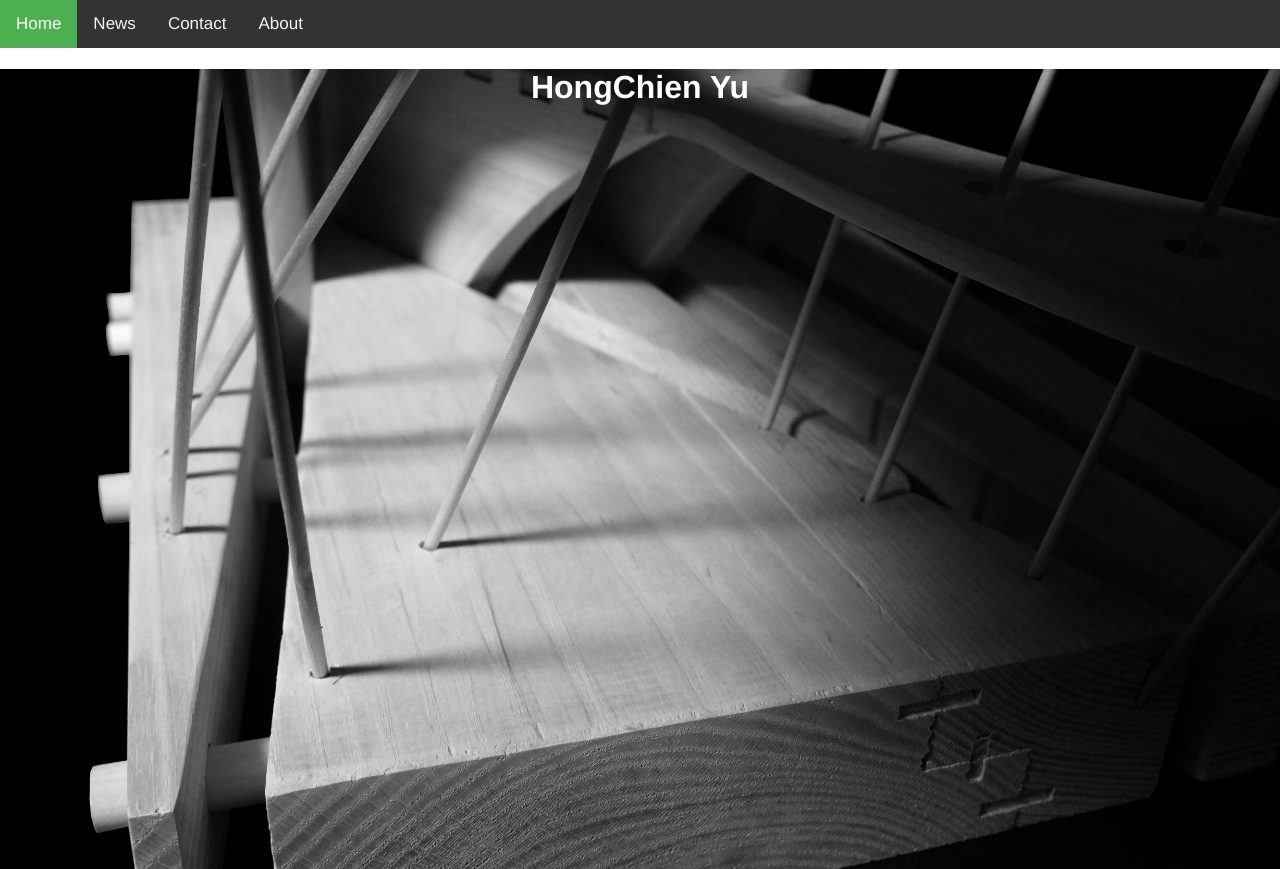
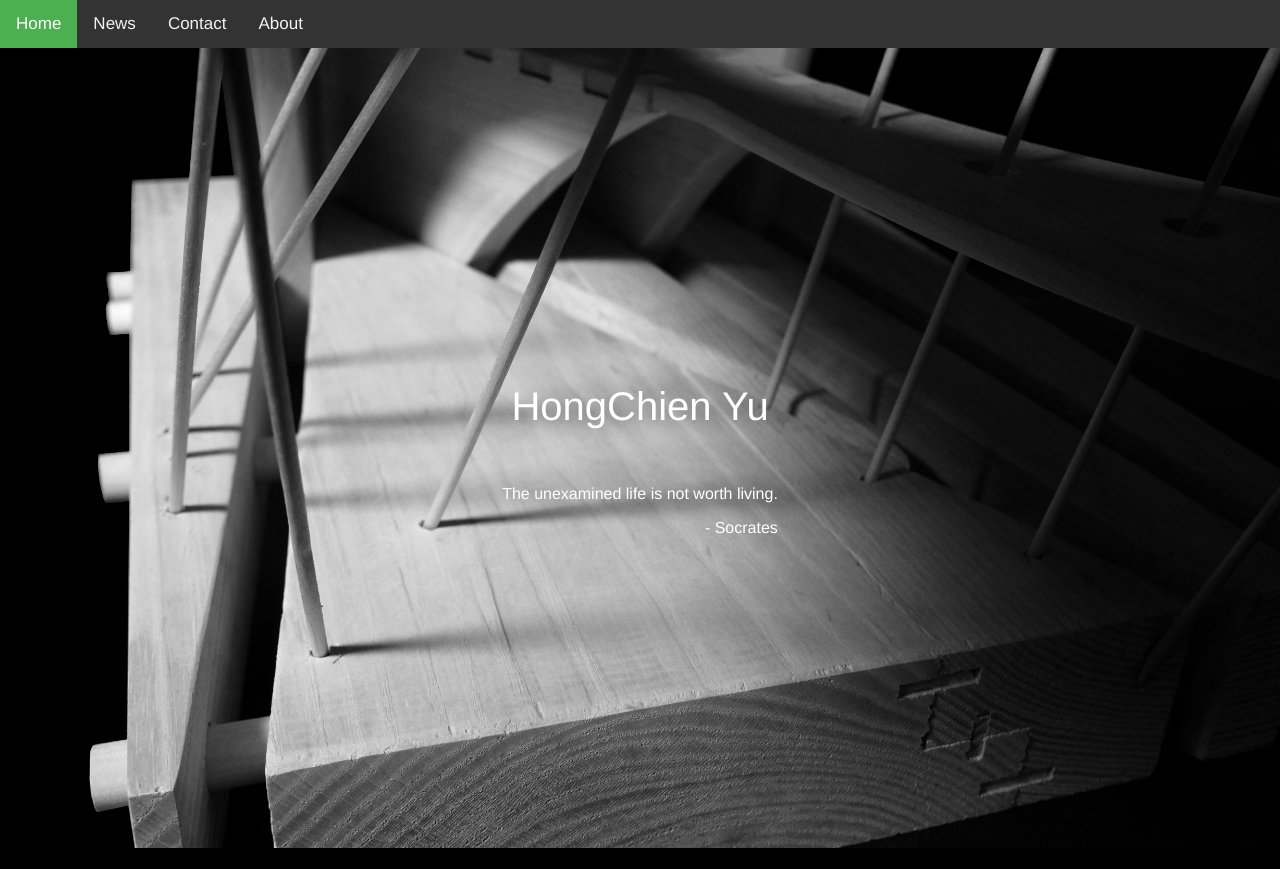
Before and after one commit to yuhongqian/myblog, a Django app: page /blog/ in a window 1280 px wide. After the commit the page ends 848 px from the top, so only its background shows below. Run offline with Django 3.2, Linux system fonts and the light colour scheme; parts of the project's set-up code (start-up, migrations or seed data) failed here and were passed over.

Commit message:
Added text to the homepage, still styling

```diff
--- a/myblog/blog/static/css/blog.css
+++ b/myblog/blog/static/css/blog.css
@@ -141,17 +141,32 @@ input[type=submit] {
     background-size: cover;
 }
 
-#content .home_title{
+#content .home_text{
 
-    text-align: center;
+    /* put the text in the center of the page */
+    height: 100%;
+    width: 100%;
+
 }
 
-#content .home_title h1{
+#content .home_text{
 
-    /* put the text in the center of the page */
-    top: 50%;
-    text-align: center;
+    height: 100%;
+
+    /* put the text in the center of the container */
+    display: flex;
+    flex-direction: column;
+    align-items: center;
+    justify-content: center;
 
     /* style the text */
     color: white;
 }
+
+#content .myname{
+    font-size: 40px;
+}
+
+#socrates{
+    text-align: right;
+ }
--- a/myblog/blog/templates/blog/base.html
+++ b/myblog/blog/templates/blog/base.html
@@ -21,6 +21,7 @@
     {% endblock %}
   </div>
 
+  <script src="{% static "js/main.js" %}"></script>
 
 </body>
 </html>
--- a/myblog/blog/templates/blog/home.html
+++ b/myblog/blog/templates/blog/home.html
@@ -9,12 +9,20 @@
 
   <div class = "bg">
 
-    <div class = "home_title">
-      <h1>
-        HongChien Yu
-      </h1>
+    <div class = "home_text">
+
+      <div class = "myname">
+        <p>HongChien Yu</p>
+      </div>
+
+      <div class = "quote">
+        <p>The unexamined life is not worth living.</p>
+        <p id = "socrates">- Socrates</p>
+      </div>
+
     </div>
 
   </div>
 
+
 {% endblock %}
```
Also changed, not shown: myblog/blog/static/js/main.js (added).
